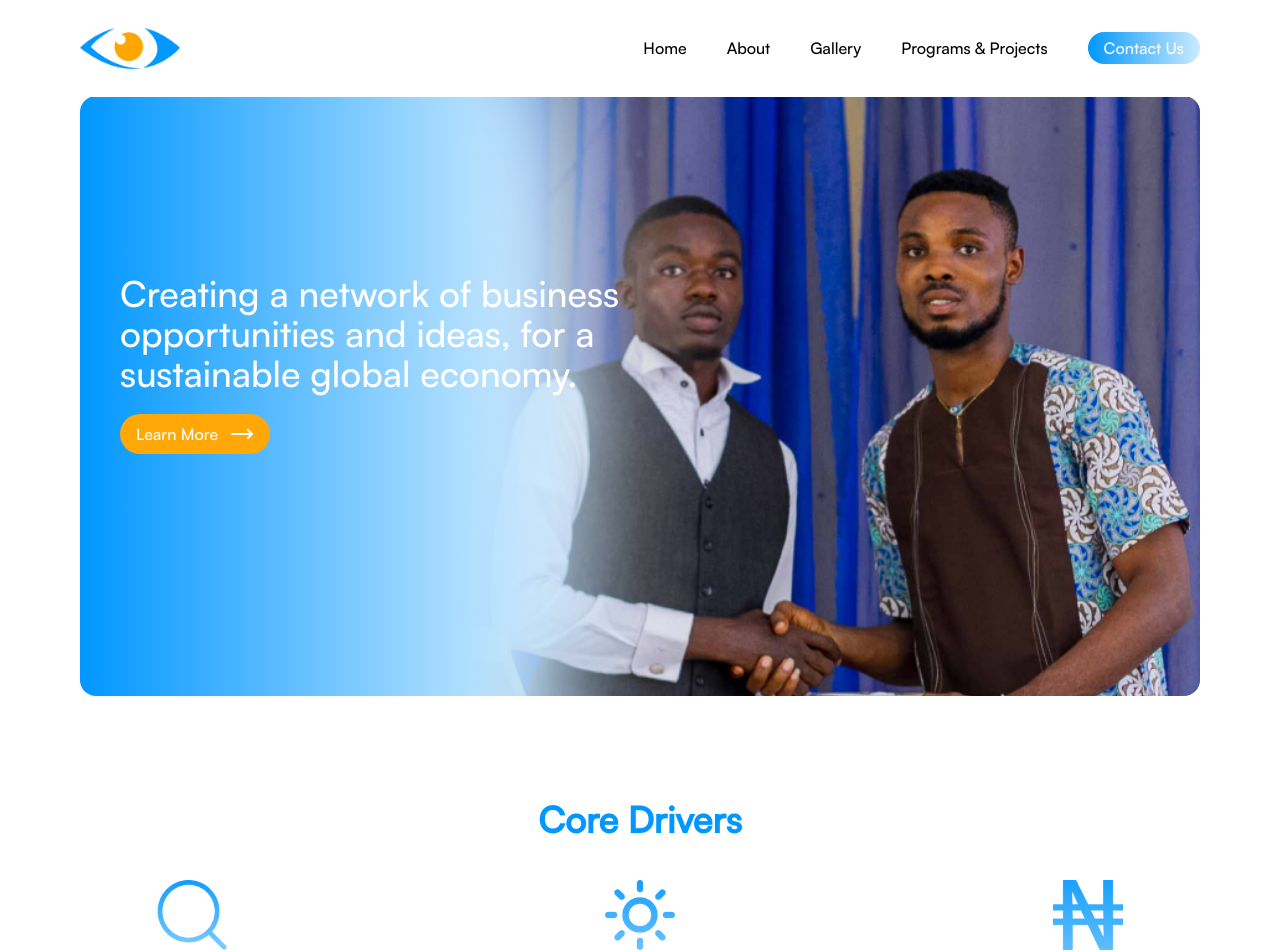
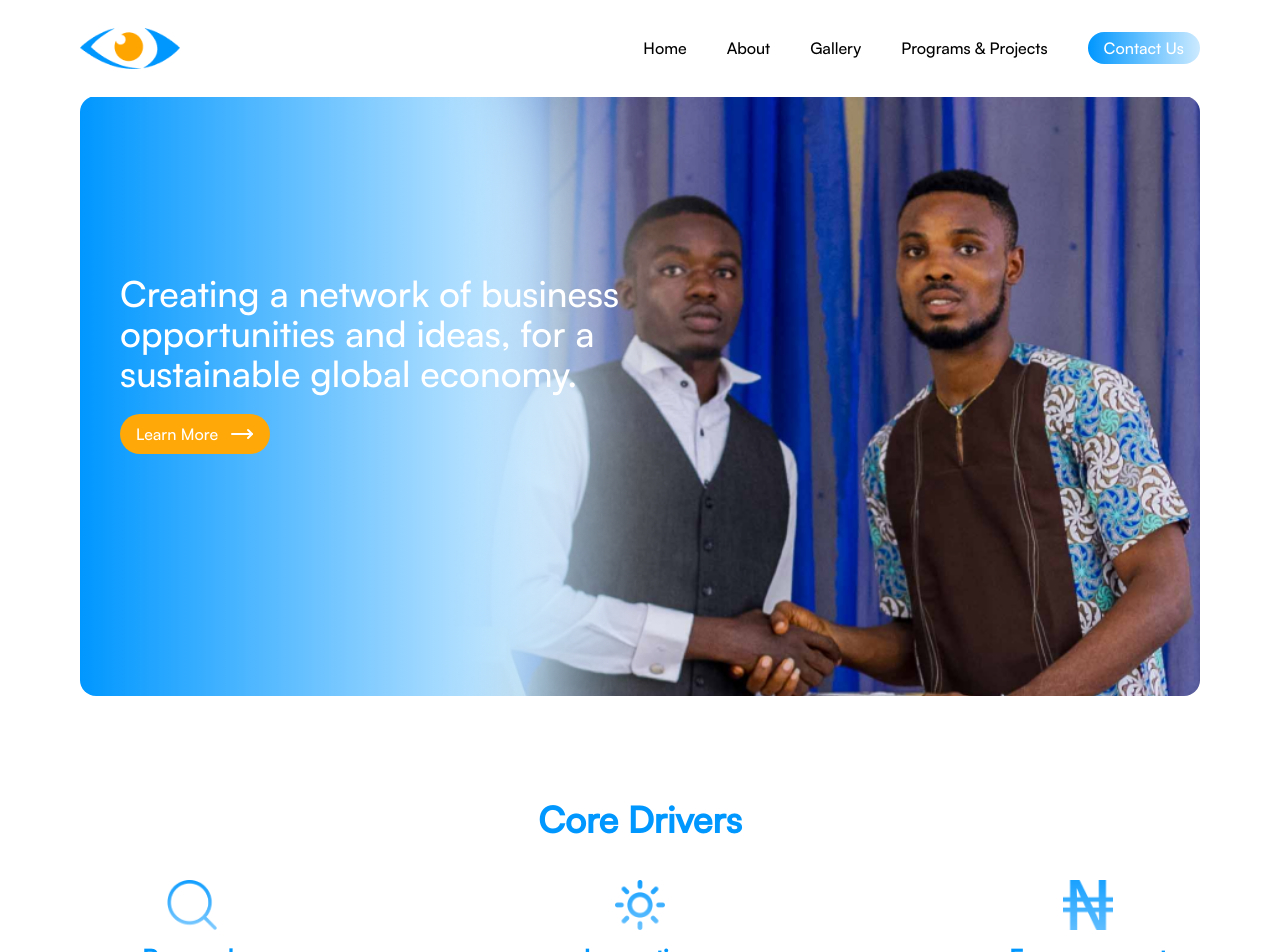
Before and after one commit to Austinobravo/seep, a Next.js app: page / in a window 1280 px wide. Shown: the top 952 px of the page. Built offline with nearby package versions, Linux system fonts and the light colour scheme.

Commit message:
Reduced icons size

```diff
--- a/app/(home)/_components/Drivers.tsx
+++ b/app/(home)/_components/Drivers.tsx
@@ -29,7 +29,7 @@ const Drivers = () => {
         <div className='grid md:grid-cols-3 grid-cols-1 gap-16 w-full mx-auto'>
             {imagesAndText.map((item, index) => (
                 <div key={index} className='flex flex-col items-center justify-center space-y-3'>
-                    <Image src={`${item.image}`} width={70} height={100} alt={item.name}/>
+                    <Image src={`${item.image}`} width={50} height={100} alt={item.name}/>
                     <span className='text-2xl seep-text-color hover:underline font-bold'>{item.name}</span>
                 </div>
             ))}
--- a/components/DesktopNav.tsx
+++ b/components/DesktopNav.tsx
@@ -27,7 +27,7 @@ const navLinks = [
 
 const DesktopNav = () => {
   return (
-    <nav className='flex justify-between items-center fixed bg-white w-full md:px-20  px-10 py-7'>
+    <nav className='flex justify-between items-center fixed bg-white w-full md:px-20 z-20 px-10 py-7'>
         <Link href='/'>
             <Image src={`/images/logo.png`} width={100} height={100} alt='logo'/>
         </Link>
--- a/components/MobileNav.tsx
+++ b/components/MobileNav.tsx
@@ -45,7 +45,7 @@ const MobileNav = () => {
   },[])
   return (
     <nav className='fixed top-0 w-full overflow-y-hidden'>
-      <div className='flex px-10 items-center justify-between py-7 bg-white'>
+      <div className='flex px-10 items-center justify-between py-7 z-20 bg-white'>
         <Link href={`/`}>
             <Image src={`/images/logo.png`} width={100} height={100} alt='logo'/>
         </Link>
```
